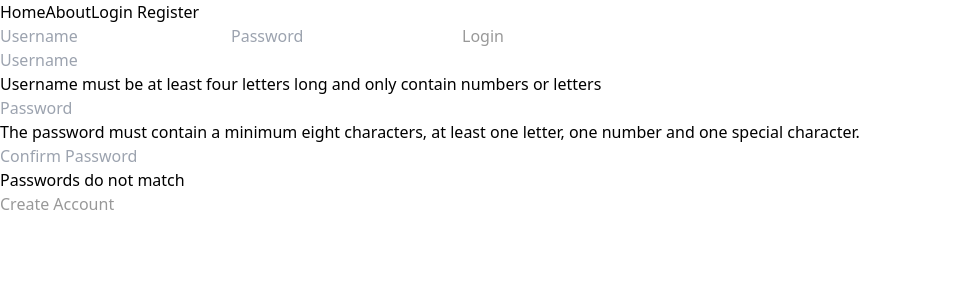
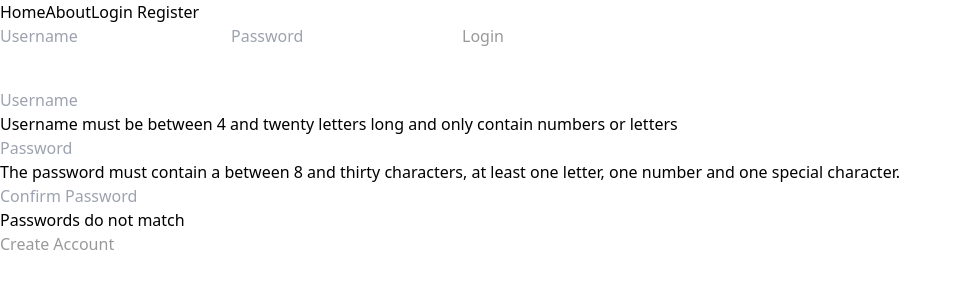
Before and after one commit to u-s-c-l/i-t-t-w-s-d, a React (Create React App) app: page /about in a window 1280 px wide. Shown: the top 300 px of the page, without its empty margins (0-962 px from the left). Built offline with nearby package versions, Linux system fonts and the light colour scheme.

Commit message:
update error messages on registration

```diff
--- a/src/components/Register/index.js
+++ b/src/components/Register/index.js
@@ -25,7 +25,11 @@ const Register = () => {
     }));
   };
   const formIncomplete = () => {
-    return Object.values(formData).some((v) => !v) || passwordNoMatch();
+    return (
+      Object.values(formData).some((v) => !v) ||
+      passwordNoMatch() ||
+      formData.username.length < 4
+    );
   };
   const passwordNoMatch = () => {
     return formData.password !== formData.passwordConfirmation;
@@ -46,7 +50,12 @@ const Register = () => {
 
   return (
     <>
-      <form onSubmit={handleSubmit} aria-label="register">
+      <form
+        id="form-registration"
+        onSubmit={handleSubmit}
+        aria-label="register"
+        className="mt-10"
+      >
         <div>
           <input
             type="text"
@@ -56,11 +65,11 @@ const Register = () => {
             placeholder="Username"
             required
             className={"peer"}
-            pattern={"([0-9]|[A-Z]|[a-z]){4,}"}
+            pattern={"([0-9]|[A-Z]|[a-z]){4,20}"}
           />
           <p className="invisible peer-invalid:visible">
-            Username must be at least four letters long and only contain numbers
-            or letters
+            Username must be between 4 and twenty letters long and only contain
+            numbers or letters
           </p>
         </div>
         <div>
@@ -70,13 +79,13 @@ const Register = () => {
             value={formData.password}
             onChange={handleInput}
             placeholder="Password"
-            pattern="^(?=.*[A-Za-z])(?=.*\d)(?=.*[@$!%*#?&])[A-Za-z\d@$!%*#?&]{8,}$"
+            pattern="^(?=.*[A-Za-z])(?=.*\d)(?=.*[@$!%*#?&])[A-Za-z\d@$!%*#?&]{8,30}$"
             required
             className="peer"
           />
           <p className="invisible peer-invalid:visible">
-            The password must contain a minimum eight characters, at least one
-            letter, one number and one special character.
+            The password must contain a between 8 and thirty characters, at
+            least one letter, one number and one special character.
           </p>
         </div>
         <div>
```
